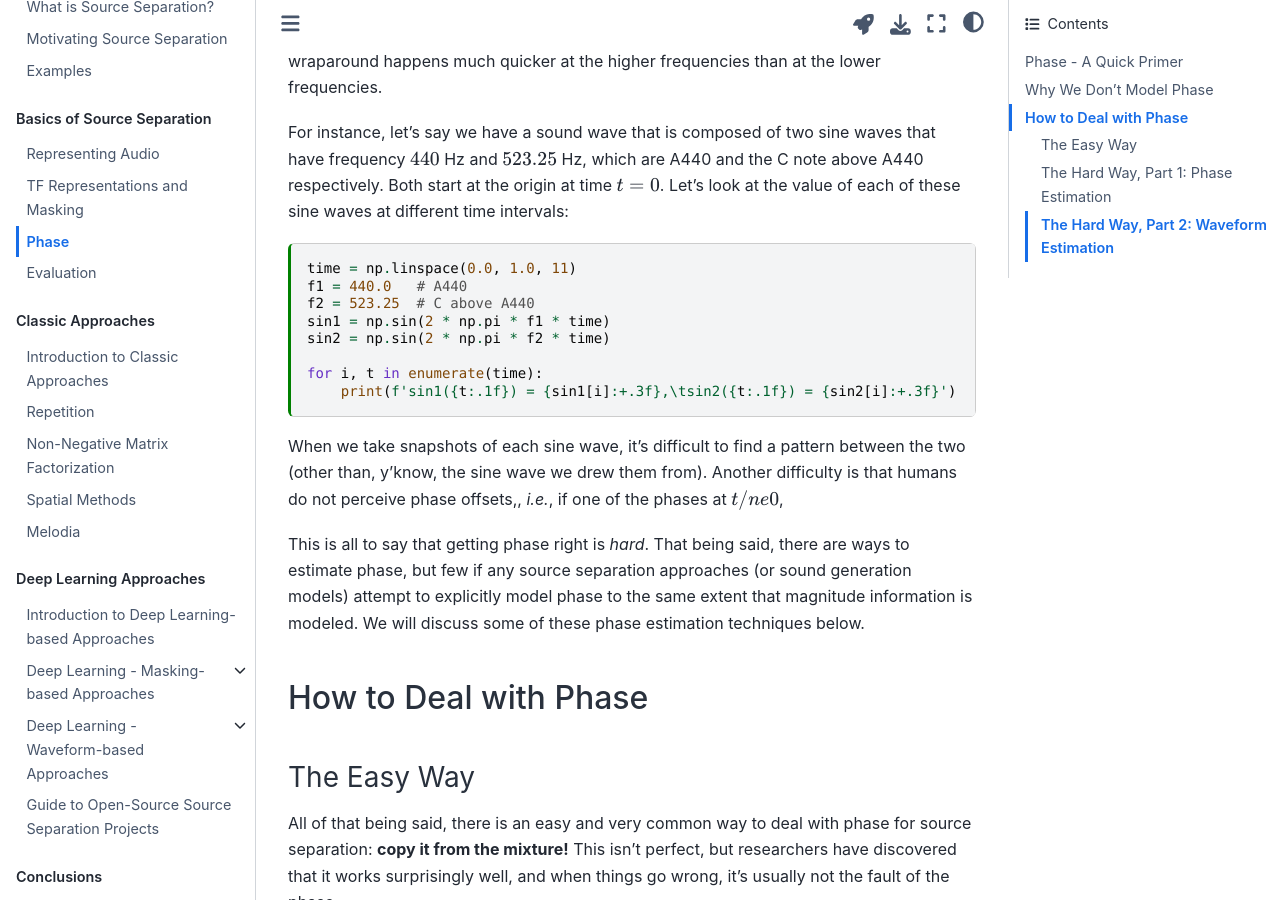
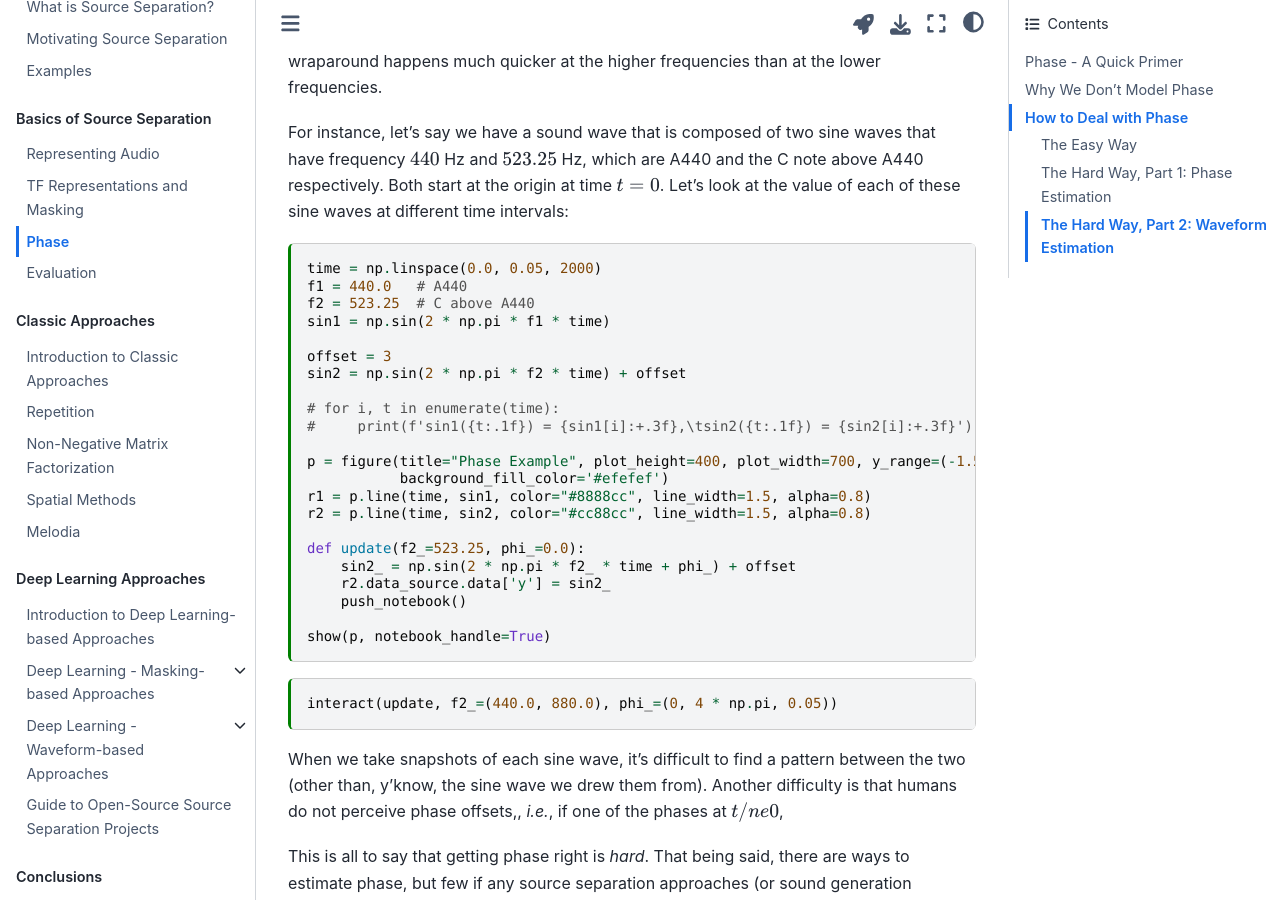
Before and after one commit to source-separation/tutorial, a Jupyter Book: the page built from book/basics/phase.md, in a window 1280 px wide and 900 px high, scrolled down 1921 px. Built offline with Jupyter Book 1.0.4 settings and Sphinx 7.4.7 and the Sphinx Book theme 1.1.4, drawn with Linux system fonts in a browser that asks for light colours; some of the changed text lies outside the part shown.

Commit message:
Updating config, eval.md, and phase.md

````diff
--- a/book/_config.yml
+++ b/book/_config.yml
@@ -8,7 +8,7 @@
     targetname: book.tex
 
 repository:
-  url          : https://github.com/source-separation/ismir2020-tutorial
+  url          : https://github.com/source-separation/tutorial
   path_to_book : book
   branch       : master
 
--- a/book/basics/phase.md
+++ b/book/basics/phase.md
@@ -29,8 +29,14 @@
   more: true
 tags: [hide-output, hide-input]
 ---
-# Inputs for this notebook
+# Imports for this notebook
+
+from ipywidgets import interact
 import numpy as np
+
+from bokeh.io import push_notebook, show, output_notebook
+from bokeh.plotting import figure
+output_notebook()
 
 ```
 
@@ -111,15 +117,37 @@
   more: true
 ---
 
-time = np.linspace(0.0, 1.0, 11)
+time = np.linspace(0.0, 0.05, 2000)
 f1 = 440.0   # A440
 f2 = 523.25  # C above A440
 sin1 = np.sin(2 * np.pi * f1 * time)
-sin2 = np.sin(2 * np.pi * f2 * time)
 
-for i, t in enumerate(time):
-    print(f'sin1({t:.1f}) = {sin1[i]:+.3f},\tsin2({t:.1f}) = {sin2[i]:+.3f}')
+offset = 3
+sin2 = np.sin(2 * np.pi * f2 * time) + offset
 
+# for i, t in enumerate(time):
+#     print(f'sin1({t:.1f}) = {sin1[i]:+.3f},\tsin2({t:.1f}) = {sin2[i]:+.3f}')
+
+p = figure(title="Phase Example", plot_height=400, plot_width=700, y_range=(-1.5, 4.5),
+           background_fill_color='#efefef')
+r1 = p.line(time, sin1, color="#8888cc", line_width=1.5, alpha=0.8)
+r2 = p.line(time, sin2, color="#cc88cc", line_width=1.5, alpha=0.8)
+
+def update(f2_=523.25, phi_=0.0):
+    sin2_ = np.sin(2 * np.pi * f2_ * time + phi_) + offset
+    r2.data_source.data['y'] = sin2_
+    push_notebook()
+
+show(p, notebook_handle=True)
+
+```
+
+```{code-cell} ipython3
+---
+other:
+  more: true
+---
+interact(update, f2_=(440.0, 880.0), phi_=(0, 4 * np.pi, 0.05))
 ```
 
 
@@ -186,9 +214,9 @@
 
 # TODO: Get mix stft, and mask
 
-mix_magnitude, mix_phase = np.abs(mix_stft), np.angle(mix_stft)
-src_magnitude = mix_mag * mask
-src_stft = src_magnitude * np.exp(1j * mix_phase)
+# mix_magnitude, mix_phase = np.abs(mix_stft), np.angle(mix_stft)
+# src_magnitude = mix_mag * mask
+# src_stft = src_magnitude * np.exp(1j * mix_phase)
 
 ```
 
--- a/requirements.txt
+++ b/requirements.txt
@@ -2,5 +2,8 @@
 matplotlib
 numpy
 librosa
+soxbindings
 nussl
 scaper
+bokeh
+ipywidgets
````
Also changed, not shown: book/basics/eval.md (+51 -2 lines), book/logo.png (deleted).
